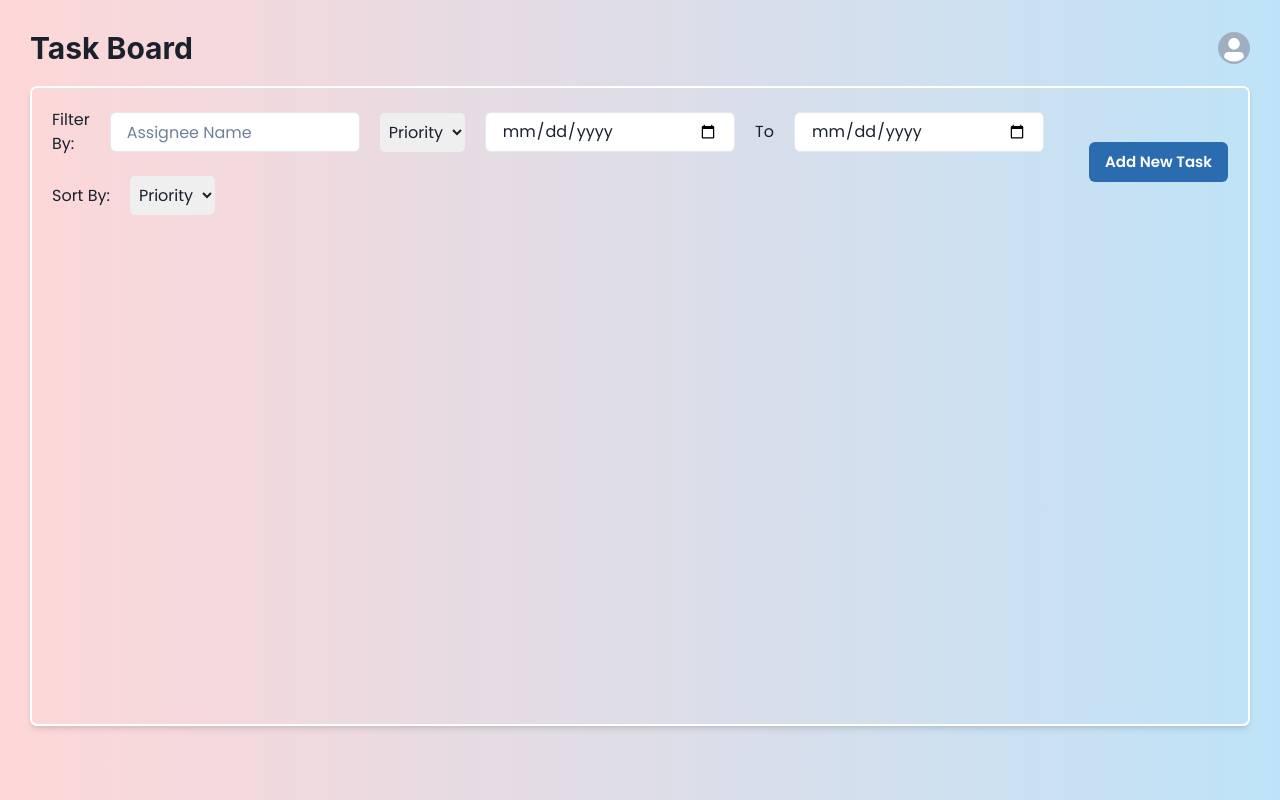
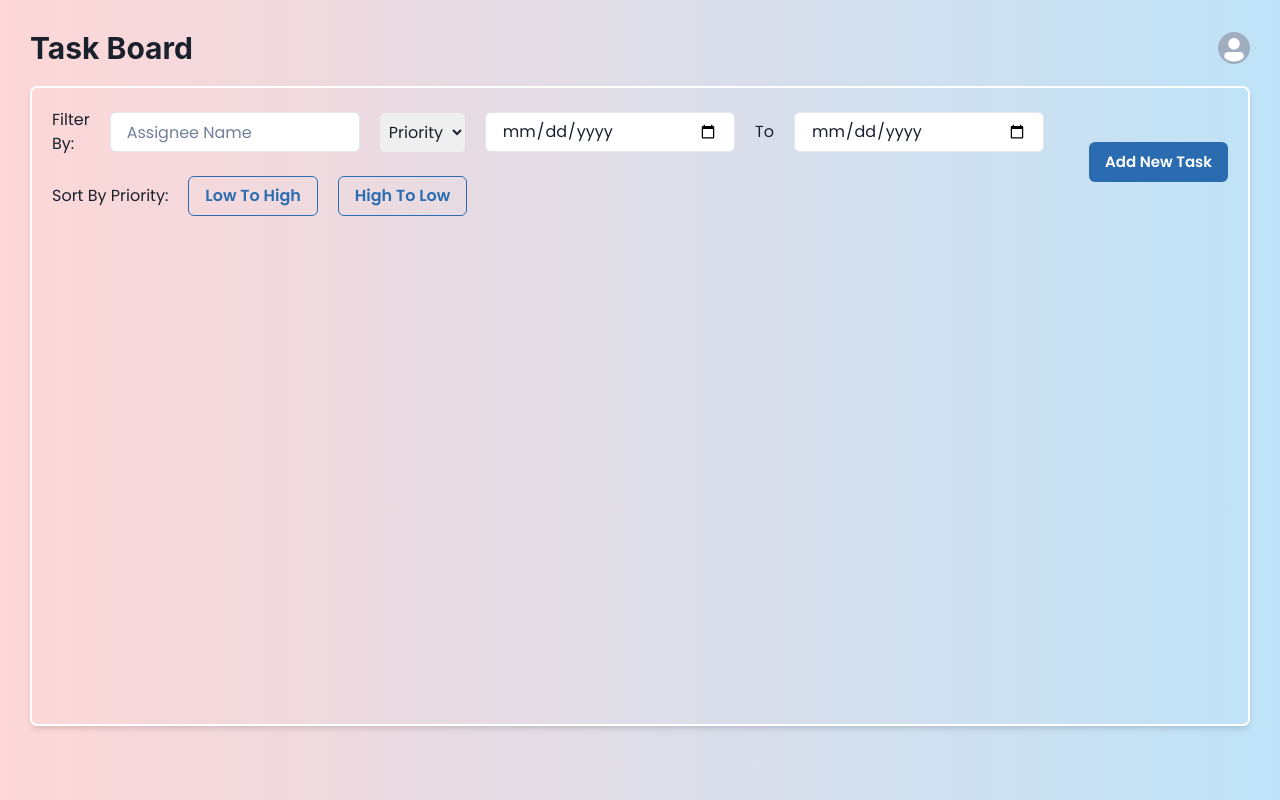
Before and after one commit to Pushpendra-1697/todoblog, a React (Create React App) app: page / in a window 1280 px wide. Built offline with nearby package versions, Linux system fonts and the light colour scheme.

Commit message:
added sorting

```diff
--- a/src/App.js
+++ b/src/App.js
@@ -10,6 +10,21 @@ function App() {
 
   const addTask = (newTask) => {
     setTasks([...tasks, newTask]);
+  };
+
+  const sortByPriorityHTL = () => {
+    const sorted = [...tasks].sort((a, b) => {
+      const priorityOrder = { P0: 0, P1: 1, P2: 2 };
+      return priorityOrder[a.priority] - priorityOrder[b.priority];
+    });
+    setTasks(sorted);
+  };
+  const sortByPriorityLTH = () => {
+    const sorted = [...tasks].sort((a, b) => {
+      const priorityOrder = { P0: 0, P1: 1, P2: 2 };
+      return priorityOrder[b.priority] - priorityOrder[a.priority];
+    });
+    setTasks(sorted);
   };
 
   const deleteTask = (taskId) => {
@@ -60,13 +75,9 @@ function App() {
               <Input bg={'white'} type='date' />
             </Box>
             <Box display={{ base: 'none', sm: 'none', lg: 'flex', md: 'flex', xl: 'flex', "2xl": 'flex' }} alignItems={'center'} gap={'20px'}>
-              <p>Sort By:</p>
-              <select style={{ padding: '7px 5px', borderRadius: '5px' }}>
-                <option value={''}>Priority</option>
-                <option value="P0">P0</option>
-                <option value="P1">P1</option>
-                <option value="P2">P2</option>
-              </select>
+              <p>Sort By Priority:</p>
+              <Button onClick={sortByPriorityHTL} variant={'outline'} colorScheme='blue'>Low To High</Button>
+              <Button onClick={sortByPriorityLTH} variant={'outline'} colorScheme='blue'>High To Low</Button>
             </Box>
           </Box>
           <Button onClick={onOpen} bg={'blue.600'} fontSize={'15px'} color={'white'}>Add New Task</Button>
```
